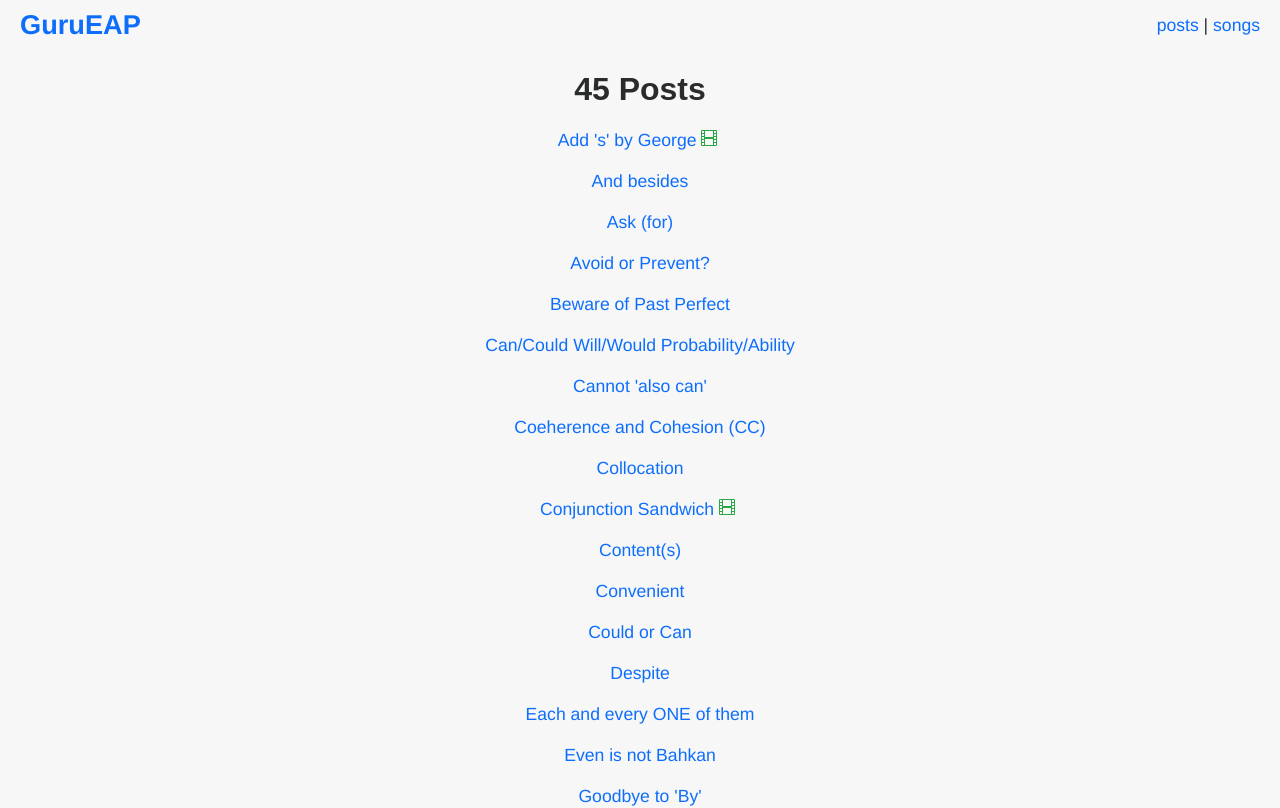
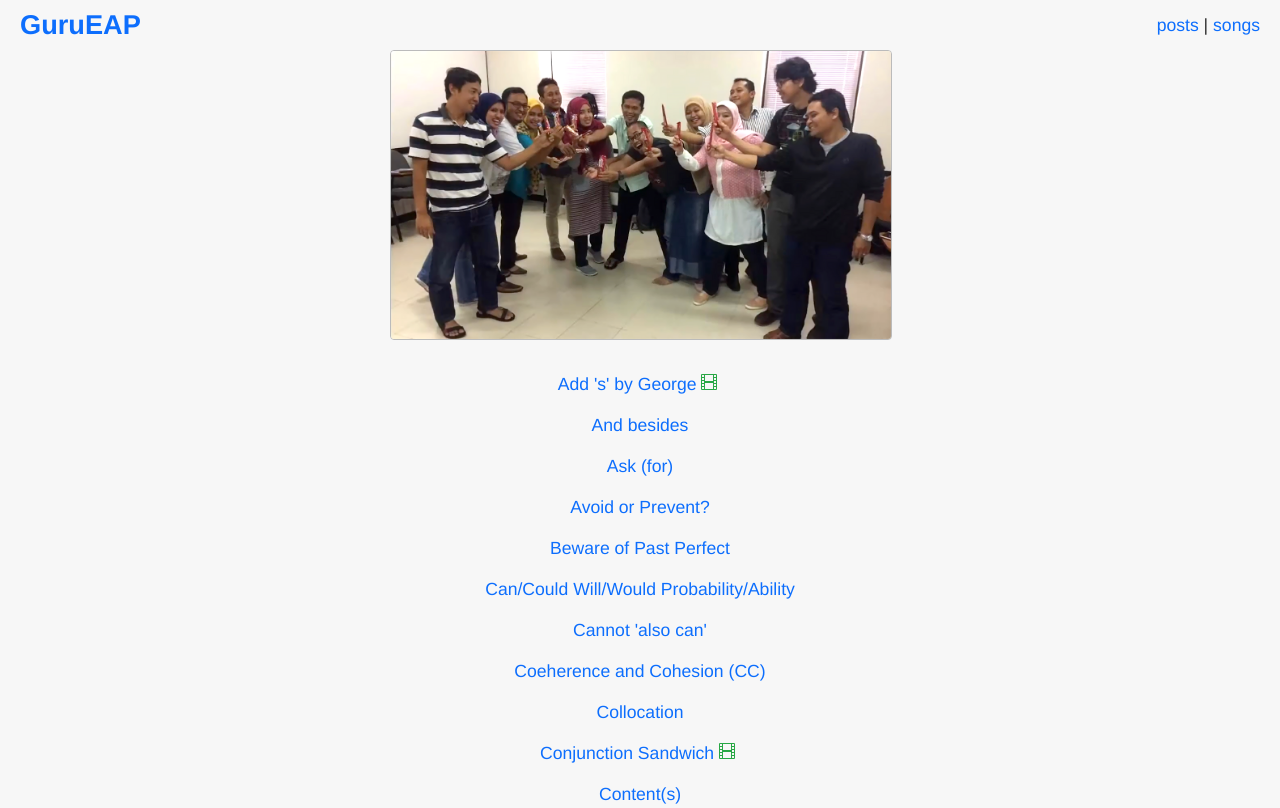
Before and after one commit to boltonsteve/gurueap, a SvelteKit app: page /posts in a window 1280 px wide. Shown: the top 808 px of the page. Built offline with nearby package versions, Linux system fonts and the light colour scheme.

Commit message:
images etc added

```diff
--- a/src/routes/posts/+page.svelte
+++ b/src/routes/posts/+page.svelte
@@ -31,6 +31,7 @@
 
 <div class="mb-3 mw-500">
     <!--<input id="refine" type="text" class="form-control" autofocus>-->
-    <h1 class="text-center">{linksCount} Posts</h1>
+    <!--<h1 class="text-center">{linksCount} Posts</h1>-->
+    <img src="/img/lemon-squeezy-class.png" class="img-fluid rounded mb-3" alt="Lemon Squeezy Class" style="border:1px solid #bbbbbb;">
     {@html menu}
 </div>
--- a/src/routes/posts/life/+page.svelte
+++ b/src/routes/posts/life/+page.svelte
@@ -7,6 +7,8 @@
 </svelte:head>
 
 <div class="mb-3 mw-500">
+
+    <img src="/img/aliens-animals-robots.png" class="img-fluid rounded" alt="aliens animals robots">
 
     <h1>People's lives</h1>
 
```
Also changed, not shown: static/img/aliens-animals-robots.png (added), static/img/lemon-squeezy-class.png (added).
